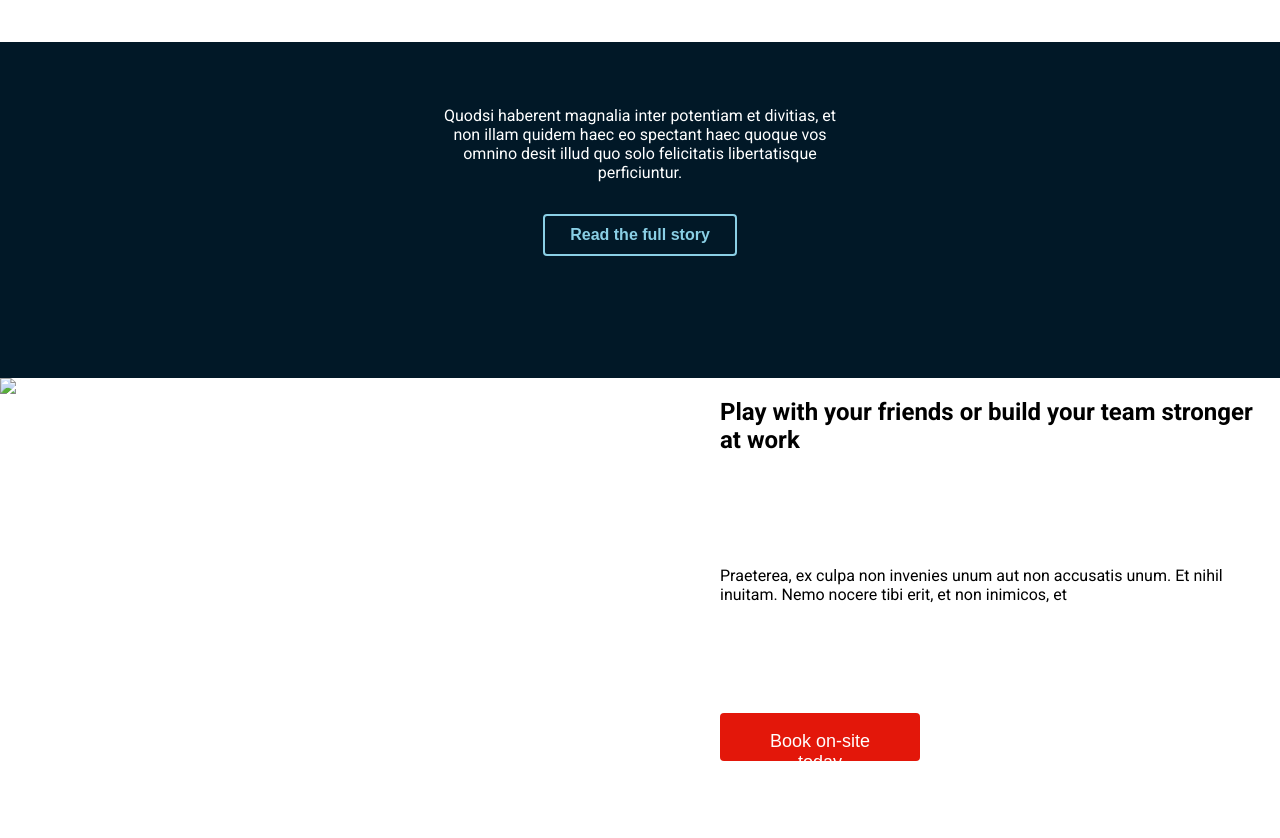
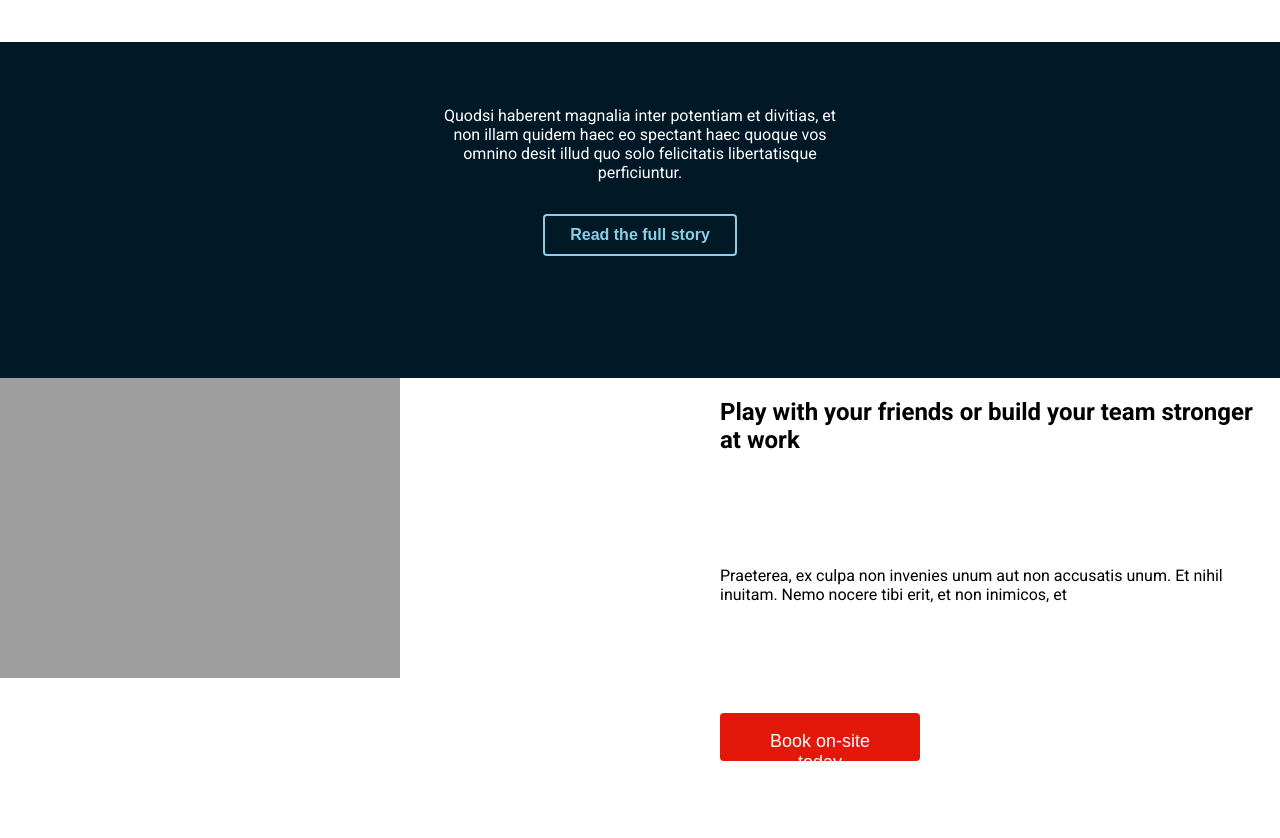
Before and after one commit to DanneCarlson/Hacker_Escape_Rooms_II, a plain HTML site: page index.html in a window 1280 px wide. Shown: the part 1743-2581 px from the top of the page. Drawn offline with Linux system fonts and the light colour scheme; the site is published under a folder, as on GitHub Pages, so addresses that start at the root find nothing.

Commit message:
css_bugg_bild

```diff
--- a/index.html
+++ b/index.html
@@ -231,7 +231,7 @@
     </div>
 
     <div class="play">
-        <img class="people" src="/img/people.png">
+        <img class="people" src="img/people.png">
         <h2 class="play-friends">Play with your friends or build your team stronger at work</h2>
         <p class="description">Praeterea, ex culpa non invenies unum aut non accusatis unum. Et nihil inuitam. Nemo nocere tibi erit, et non inimicos, et</p>
         <button class="book-on-site">Book on-site today</button>
```
